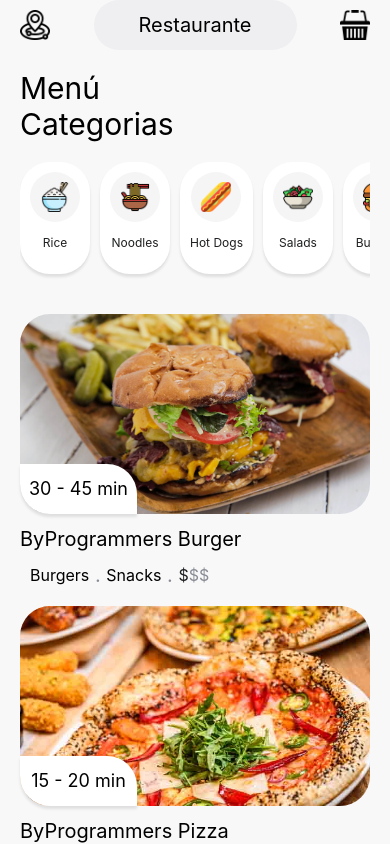
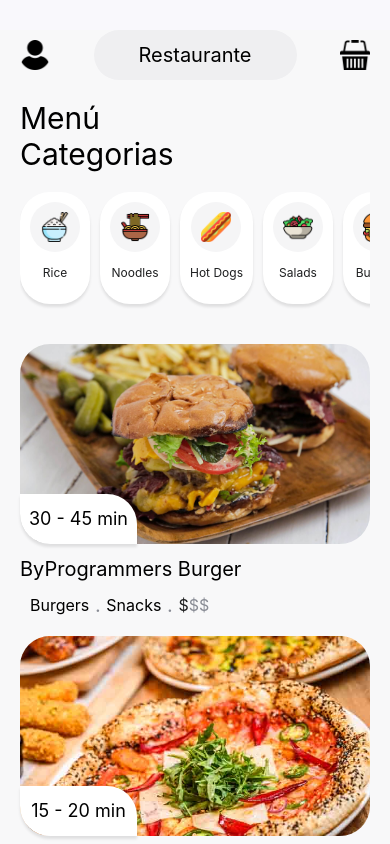
Before and after one commit to Programacion-movil-2/appAdminRestaurante, a React Native app in the folder appRestau/: screen / in a window 390 px wide. Built offline with nearby package versions, Linux system fonts and the light colour scheme.

Commit message:
YA CASIIIIIII #3424124

```diff
--- a/appRestau/App.js
+++ b/appRestau/App.js
@@ -1,13 +1,13 @@
 import React from 'react';
 import { SafeAreaView, StyleSheet, Text, View } from 'react-native';
+import Restaurant from './screens/Restaurant';
 import MainCategorias from './screens/mainCategorias';
-
 
 export default class App extends React.Component {
   render(){
     return (
 
-      <SafeAreaView style={styles.container}>
+      <SafeAreaView style={styles.container2}>
         <MainCategorias />
       </SafeAreaView>
     );
@@ -28,7 +28,12 @@ const styles = StyleSheet.create({
     flex: 1,
     backgroundColor: '#F9F8FC',
     // alignItems: 'center',
-    // padding: 50,
+    //padding: 50,
     //justifyContent: 'center',
   },
+  container2: {
+    flex: 1,
+    backgroundColor: '#F9F8FC',
+    paddingTop: 30,
+  }
 });
--- a/appRestau/screens/mainCategorias.js
+++ b/appRestau/screens/mainCategorias.js
@@ -330,7 +330,7 @@ const MainCategorias = () => {
                     }}
                 >
                     <Image
-                        source={icons.nearby}
+                        source={icons.user}
                         resizeMode="contain"
                         style={{
                             width: 30,
```
